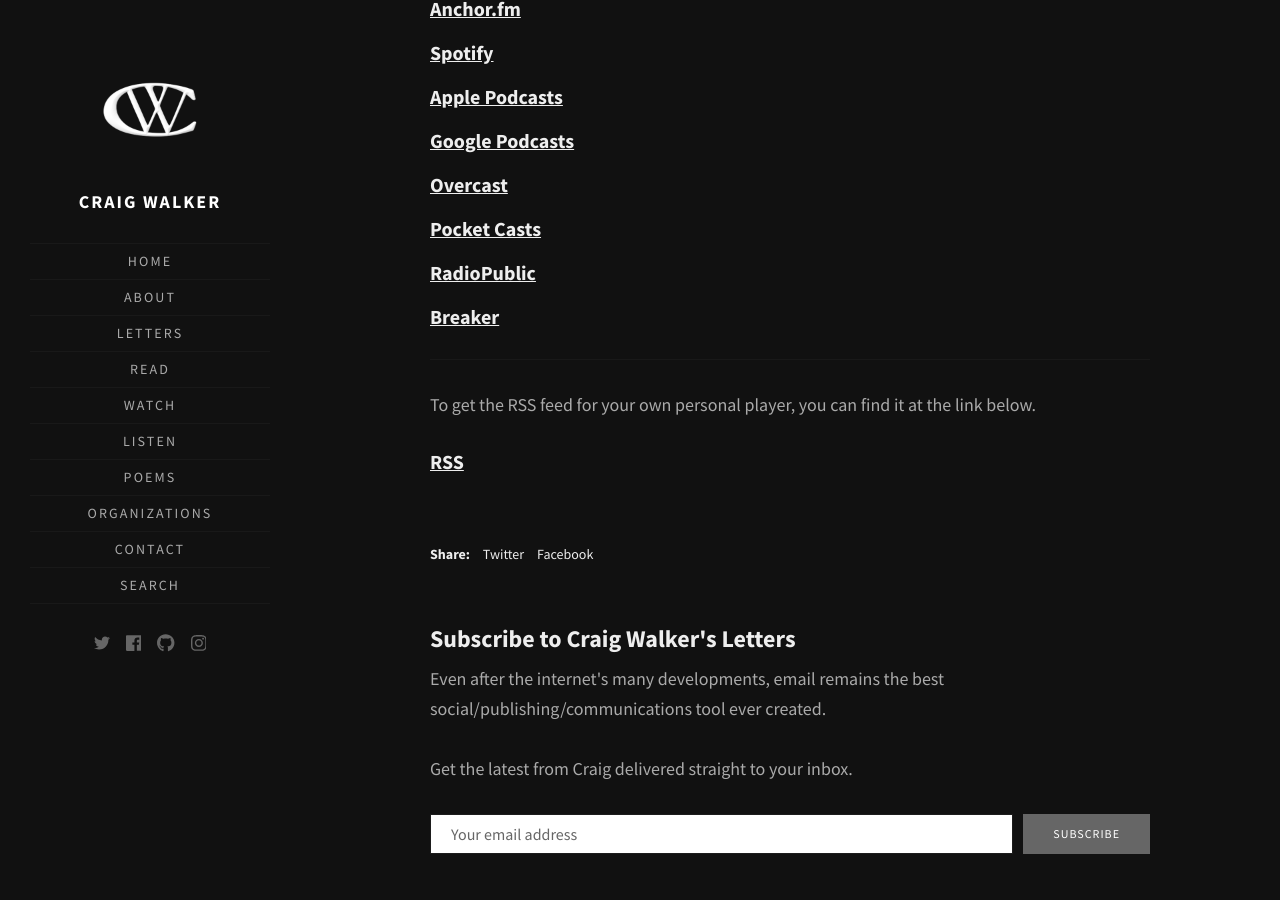
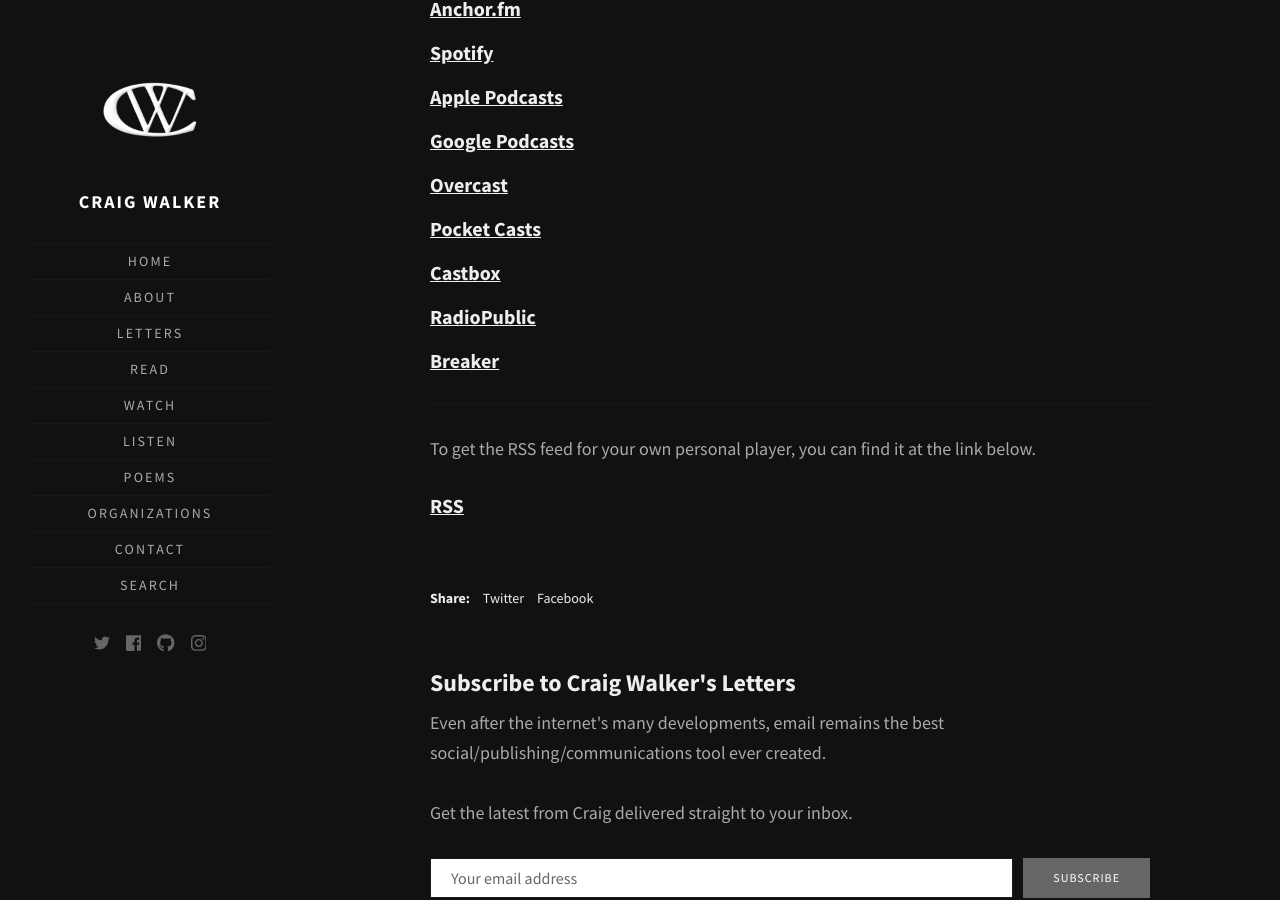
Before and after one commit to walkercraig/walkercraig, a Jekyll site: the page built from _posts/2021/2021-04-13-podcast-episode-3-for-auld-lang-syne.md, in a window 1280 px wide and 900 px high, scrolled down 637 px. Built offline with Jekyll 4.4.1, drawn with Linux system fonts in a browser that asks for light colours; some web fonts are replaced.

Commit message:
Update 2021-04-13-podcast-episode-3-for-auld-lang-syne.md

```diff
--- a/_posts/2021/2021-04-13-podcast-episode-3-for-auld-lang-syne.md
+++ b/_posts/2021/2021-04-13-podcast-episode-3-for-auld-lang-syne.md
@@ -24,6 +24,8 @@
 
 <h3><a href="https://pca.st/dddyj1dx">Pocket Casts</a></h3>
 
+<h3><a href="https://castbox.fm/channel/Craig-Walker-id4038385">Castbox</a></h3>
+
 <h3><a href="https://radiopublic.com/craig-walker-8Xn9Zj">RadioPublic</a></h3>
 
 <h3><a href="https://www.breaker.audio/craig-walker">Breaker</a></h3>
```
